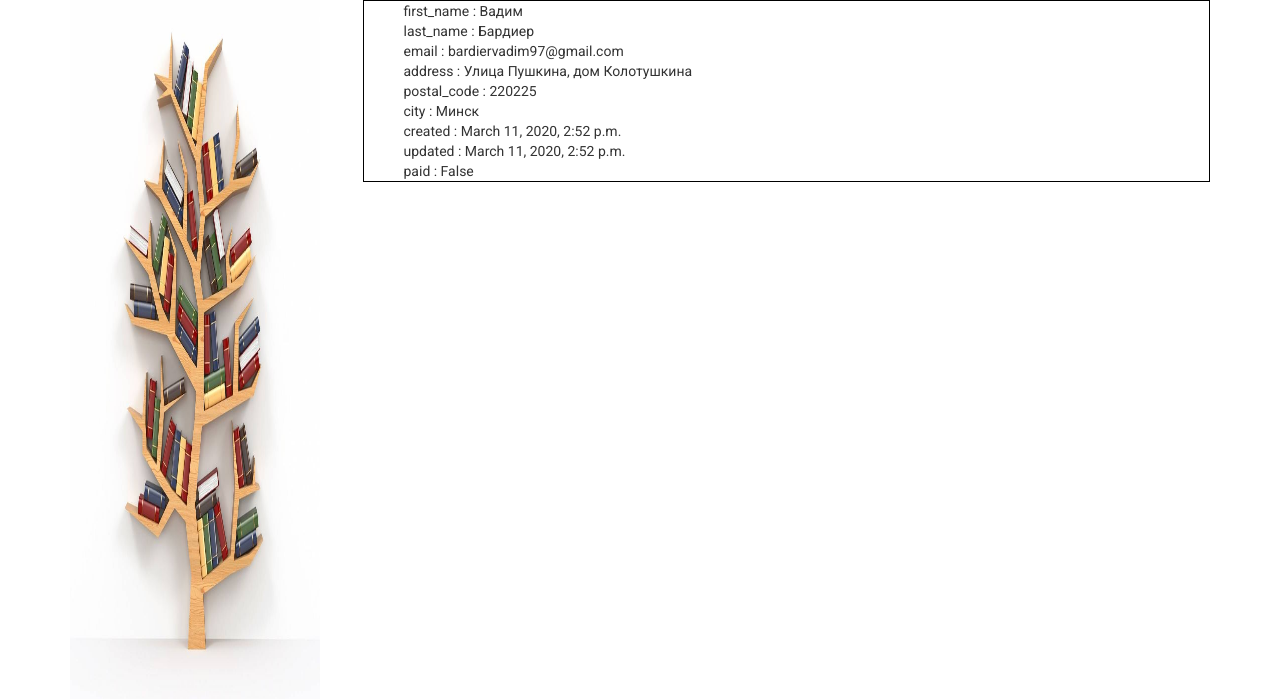
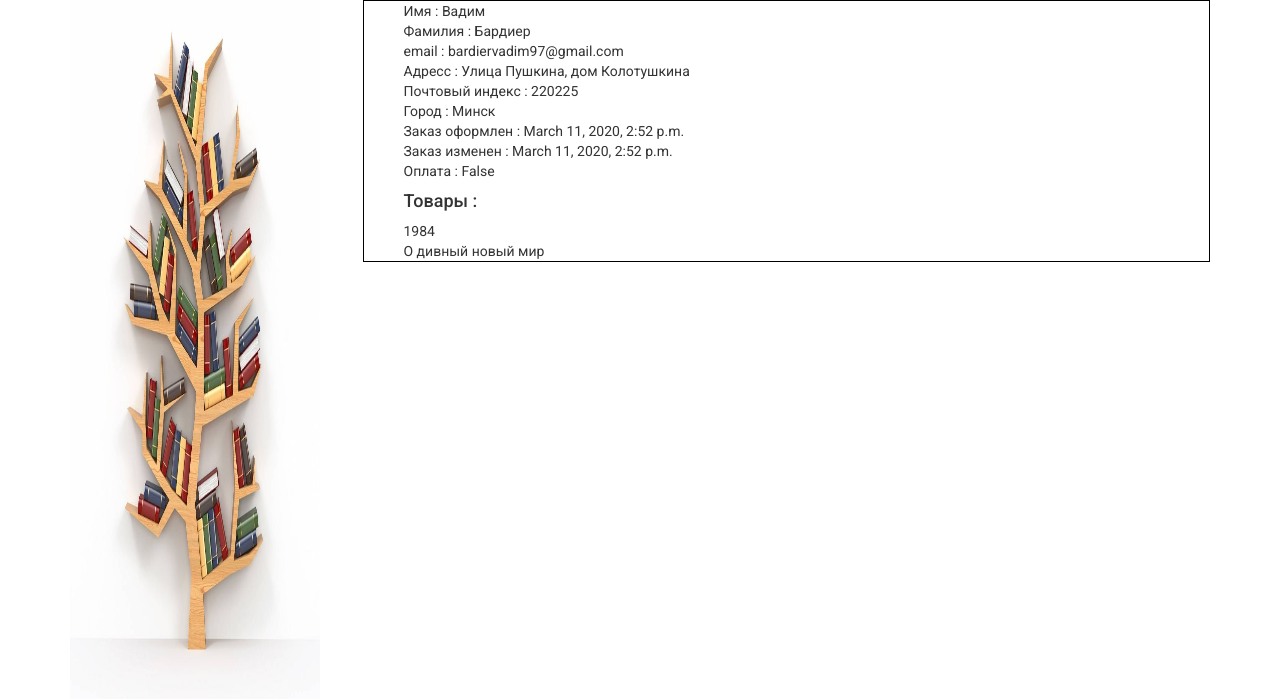
Before and after one commit to Vadeux/book_project, a Django app: page /orders/all/ in a window 1280 px wide. Shown: the part 198-897 px from the top of the page. Run offline with Django 3.2, Linux system fonts and the light colour scheme; data comes from the database, SQL or seed files in the repository; both versions use the stored data as it was after the commit; some libraries are stand-ins or nearby versions.

Commit message:
'search_add_orders_list_fix'

```diff
--- a/books/urls.py
+++ b/books/urls.py
@@ -3,6 +3,7 @@ from django.urls import path
 from . import views
 
 urlpatterns = [
+	path('search/', views.Search.as_view(), name='search'),
 	path('add-rating/', views.AddStarRating.as_view(), name='add_rating'),
 	path('', views.BookListView.as_view(), name='book_list'),
 	path('register/', views.RegisterFormView.as_view(), name='register'),
--- a/orders/views.py
+++ b/orders/views.py
@@ -31,3 +31,9 @@ class OrderListView(ListView):
     model = Order
     queryset = Order.objects.all()
     template_name = 'orders.html'
+
+    def get_context_data(self, *args, **kwargs):
+        context = super().get_context_data(*args, **kwargs)
+        context['orders'] = Order.objects.all()
+        context['order_items'] = OrderItem.objects.all()
+        return context
--- a/templates/orders.html
+++ b/templates/orders.html
@@ -15,15 +15,20 @@
                         {% for order in object_list %}
 
                             <ul style="border: solid black 1px">
-                            <li>first_name : {{ order.first_name }}</li>
-                            <li>last_name : {{ order.last_name }}</li>
+                                <li>Имя : {{ order.first_name }}</li>
+                                <li>Фамилия : {{ order.last_name }}</li>
                                 <li>email : {{ order.email }}</li>
-                            <li>address : {{ order.address }}</li>
-                            <li>postal_code : {{ order.postal_code }}</li>
-                            <li>city : {{ order.city }}</li>
-                            <li>created : {{ order.created }}</li>
-                            <li>updated : {{ order.updated }}</li>
-                            <li>paid : {{ order.paid }}</li>
+                                <li>Адресс : {{ order.address }}</li>
+                                <li>Почтовый индекс : {{ order.postal_code }}</li>
+                                <li>Город : {{ order.city }}</li>
+                                <li>Заказ оформлен : {{ order.created }}</li>
+                                <li>Заказ изменен : {{ order.updated }}</li>
+                                <li>Оплата : {{ order.paid }}</li>
+                                <h4> Товары : </h4>
+                                {% for item in order_items %}
+                                    <li>{{ item.product }}</li>
+                                {% endfor %}
+
                             </ul>
                             <br>
                         {% endfor %}
```
Also changed, not shown: books/views.py (+13 -0 lines), templates/books/book_detail.html (+18 -4 lines), templates/books/book_list.html (+20 -8 lines), templates/include/pagination.html (+5 -6 lines), db.sqlite3, media/authors/dostoevskiy.jpg (added), media/authors/genri_ford.jpg (added), media/authors/rokf.jpg (added), media/book_shots/idiot1.jpg (added), media/book_shots/idiot2.jpg (added), media/book_shots/tm1.jpg (added), media/book_shots/tm2.jpg (added), media/book_shots/tm3.jpg (added), media/books/idiot.jpg (added), 1 more files. Lines whose indentation alone changed are shown as unchanged.
